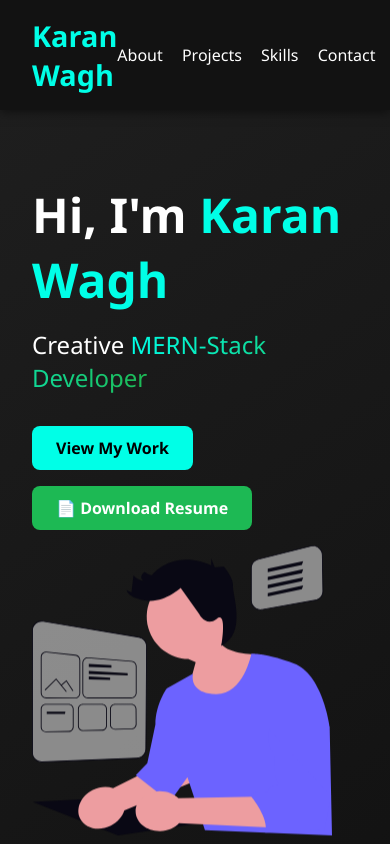
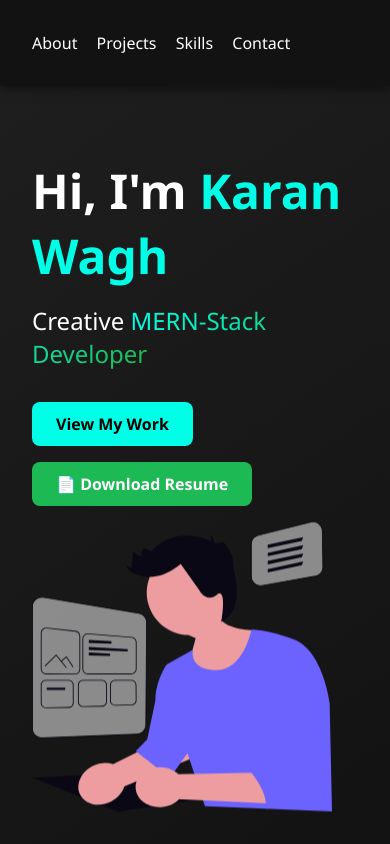
Before and after one commit to karanwagh17/Portfolio, a React (Vite) app: page / in a window 390 px wide. Shown: the top 844 px of the page. Built offline with nearby package versions, Linux system fonts and the light colour scheme; the HTML template or start-up script is replaced by a standard one.

Commit message:
Update App.css

```diff
--- a/src/App.css
+++ b/src/App.css
@@ -302,6 +302,8 @@ ul {
 
 @media (min-width:0px) and (max-width: 767px)
 {
-  display : none;
+  .nav-brand {
+    display : none
+  }
 
 }
```
